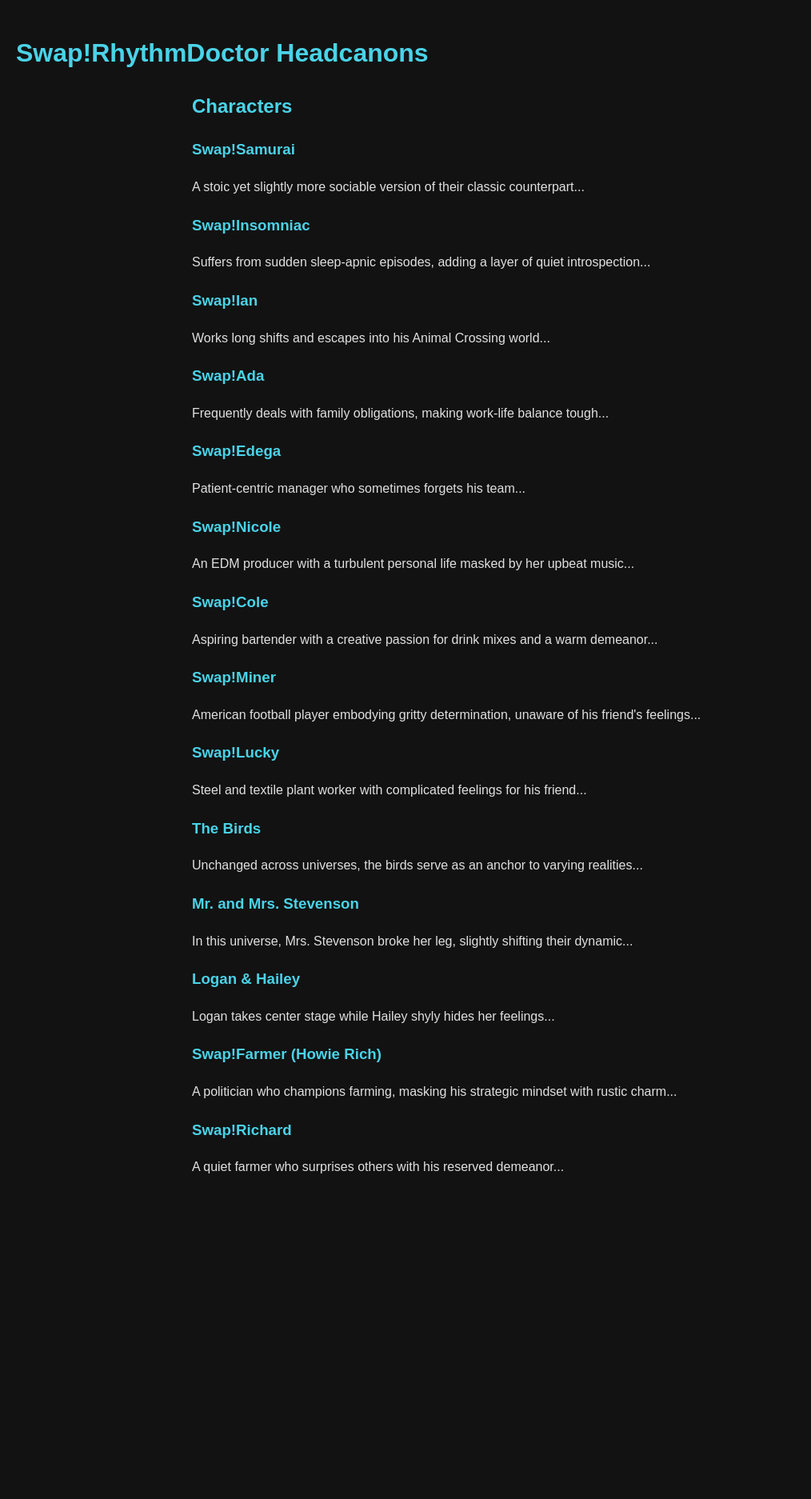
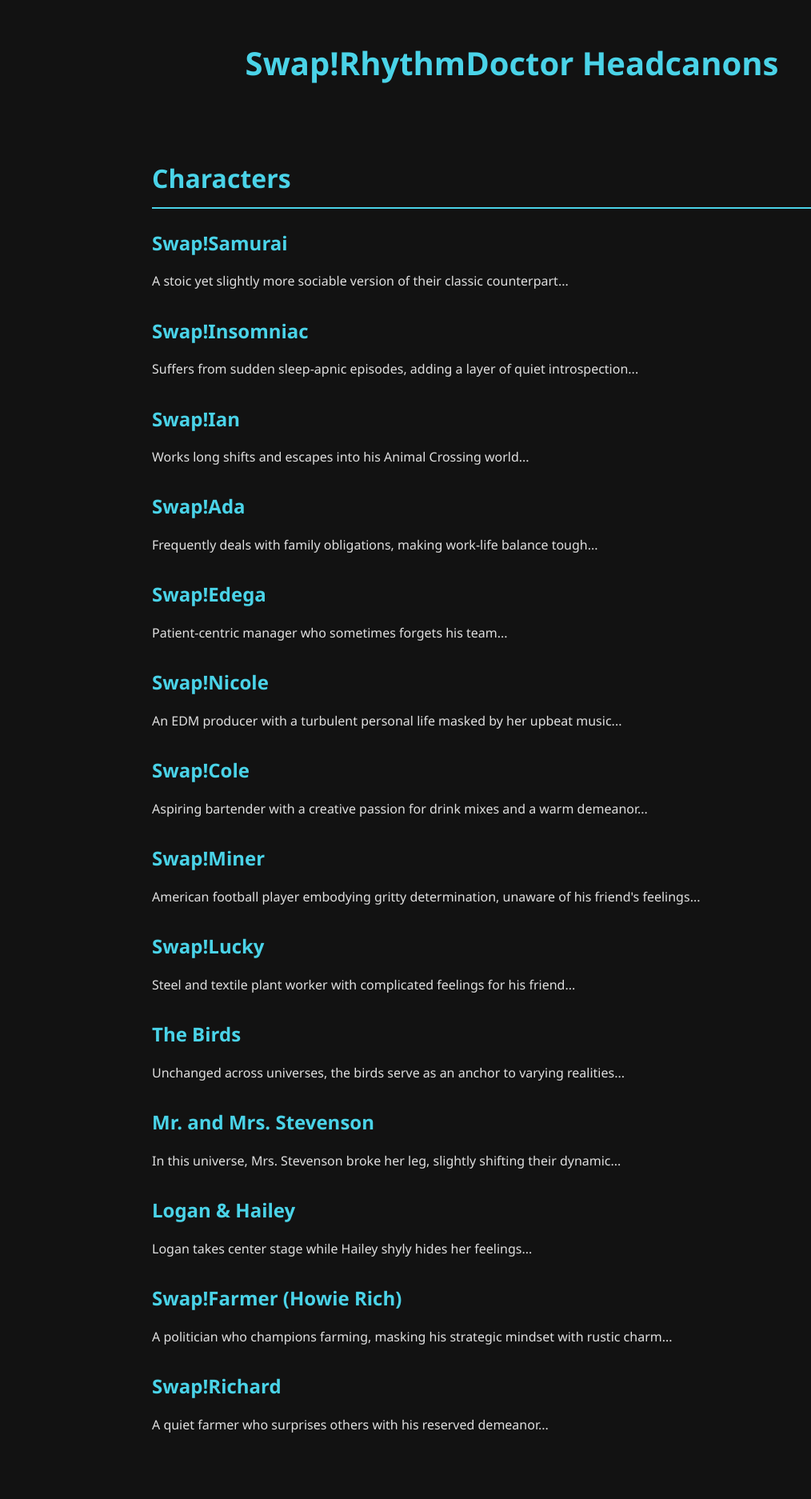
Before and after one commit to ArchooD2/Swap-RhythmDoctor, a Jekyll site: the page index.html, which Jekyll copies as it is, in a window 1280 px wide. Shown: the whole page at 80% size, without its empty margins (0-1014 px from the left). Built offline with Jekyll 4.4.1, drawn with Linux system fonts in a browser that asks for light colours; before the commit the page ends 1512 px from its top, so only the background shows below that.

Commit message:
Update style.css

```diff
--- a/assets/css/style.css
+++ b/assets/css/style.css
@@ -1,8 +1,8 @@
-
+/* Global Styles */
 body {
     background-color: #121212;
     color: #e0e0e0;
-    font-family: Arial, sans-serif;
+    font-family: 'Segoe UI', Tahoma, Geneva, Verdana, sans-serif;
     line-height: 1.6;
     margin: 0;
     padding: 20px;
@@ -10,37 +10,83 @@
 
 h1, h2, h3 {
     color: #4ad3e8;
+    margin-bottom: 10px;
 }
 
+h1 {
+    font-size: 2.5em;
+    text-align: center;
+}
+
+h2 {
+    font-size: 2em;
+    border-bottom: 2px solid #4ad3e8;
+    padding-bottom: 10px;
+    margin-bottom: 20px;
+}
+
+h3 {
+    font-size: 1.5em;
+}
+
+/* Links */
 a {
     color: #4ad3e8;
     text-decoration: none;
+    transition: color 0.3s ease;
 }
 
 a:hover {
+    color: #1e90ff;
     text-decoration: underline;
 }
 
+/* Header */
 header {
-    margin-bottom: 20px;
+    margin-bottom: 40px;
 }
 
+/* Main Content */
 main {
-    max-width: 800px;
+    max-width: 900px;
     margin: auto;
+    padding: 20px;
 }
 
-article {
-    background-color: #1e1e1e;
-    padding: 15px;
-    border-radius: 8px;
-}
-
+/* Character List */
 ul {
     list-style: none;
     padding: 0;
 }
 
 li {
-    margin-bottom: 20px;
+    margin-bottom: 30px;
 }
+
+/* Character Card */
+.character-card {
+    background-color: #1e1e1e;
+    padding: 20px;
+    border-radius: 10px;
+    box-shadow: 0 4px 8px rgba(0, 0, 0, 0.2);
+    transition: transform 0.3s ease, box-shadow 0.3s ease;
+}
+
+.character-card:hover {
+    transform: translateY(-5px);
+    box-shadow: 0 8px 16px rgba(0, 0, 0, 0.4);
+}
+
+.character-card h3 {
+    margin-bottom: 10px;
+}
+
+.character-card p {
+    margin: 0;
+    line-height: 1.5;
+}
+
+/* Better Spacing */
+section {
+    margin-bottom: 40px;
+}
```
